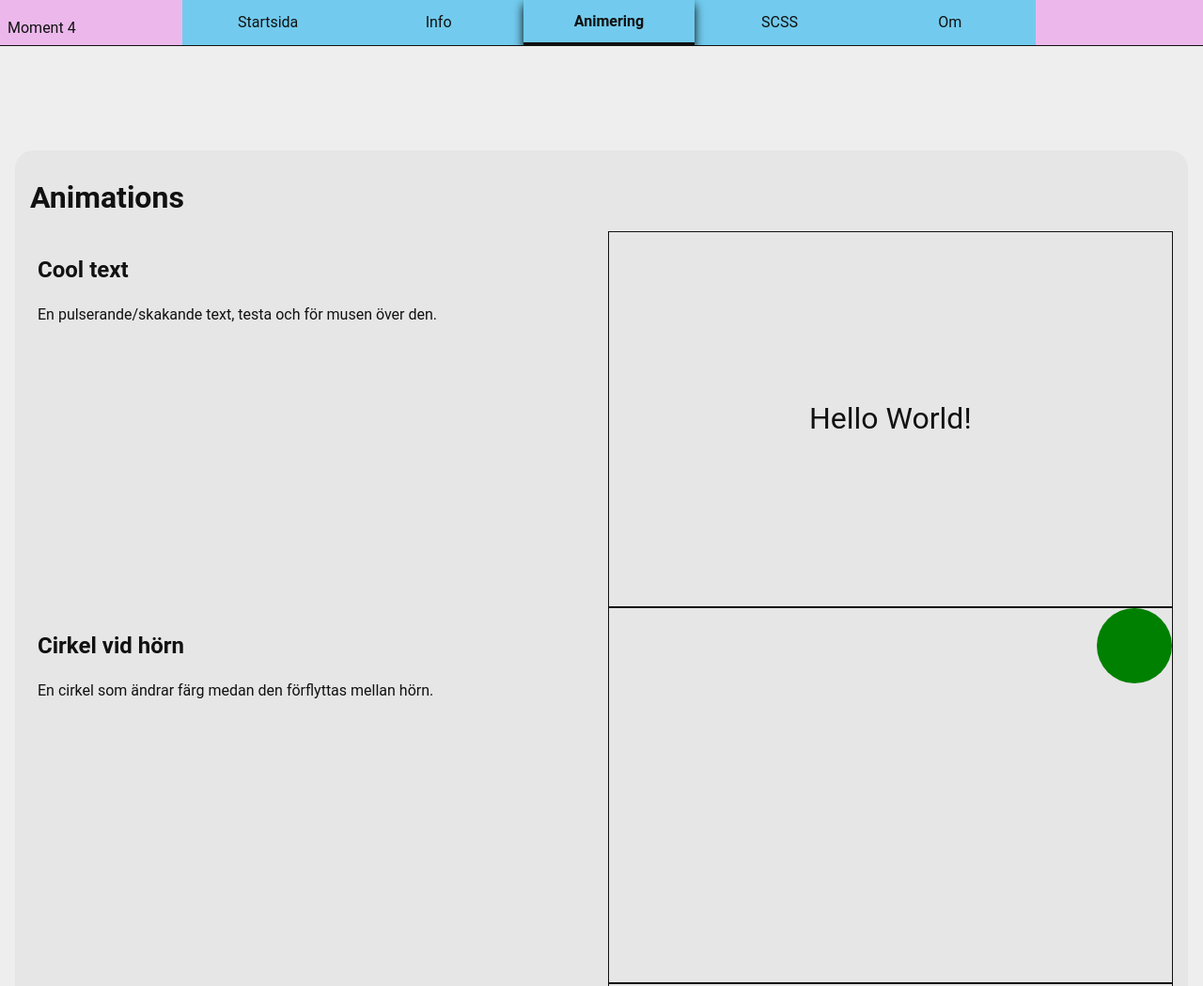
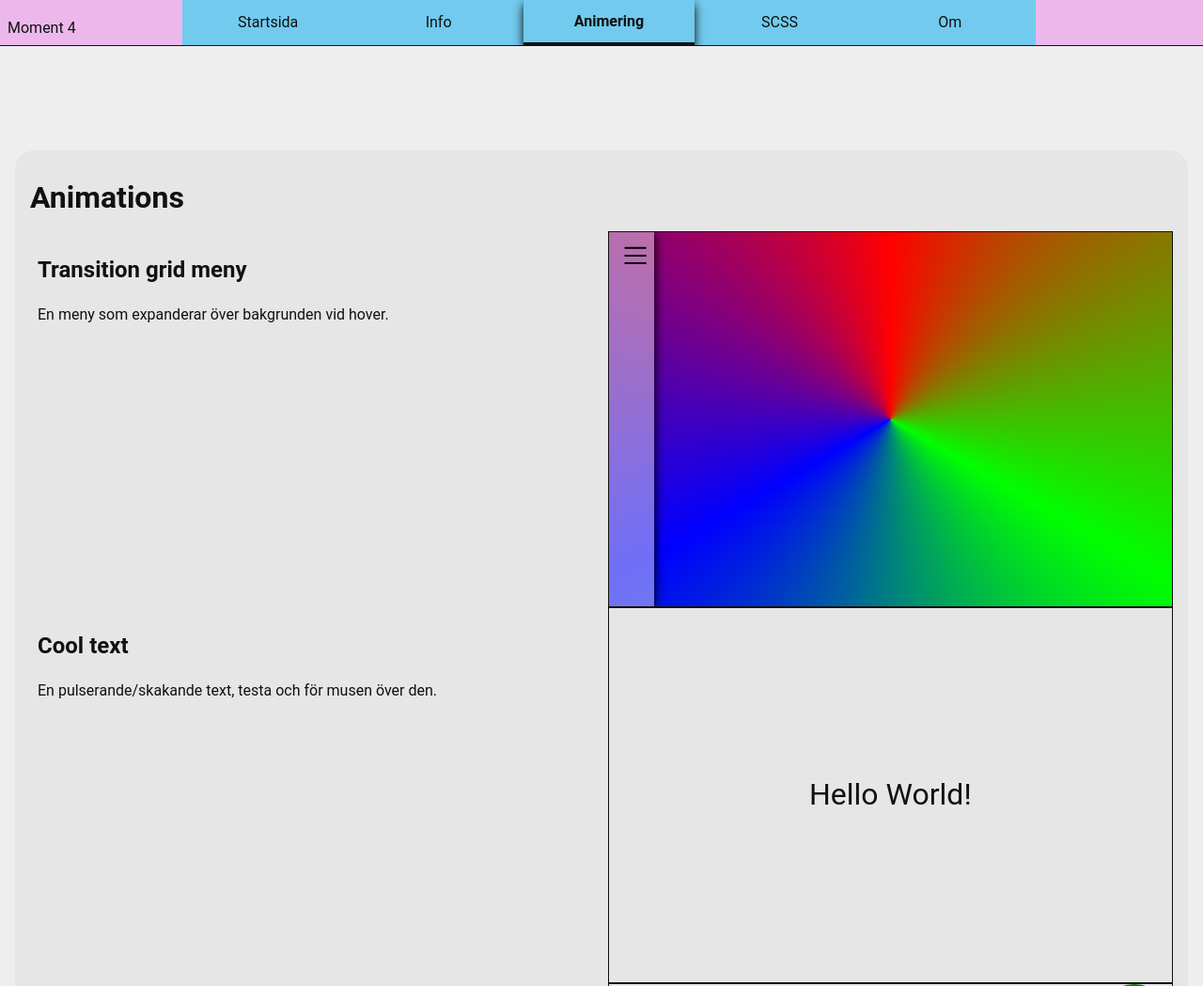
Before and after one commit to C4ndyFl4mes/moment3, a website built with Parcel: page src/pages/animations.html in a window 1280 px wide. Shown: the top 1049 px of the page at 94% size. Built offline with nearby package versions, Linux system fonts and the light colour scheme.

Commit message:
Added grid transition menu. Also fixed lighttheme details for the non-animation parts of the other animations.

```diff
--- a/src/pages/animations.html
+++ b/src/pages/animations.html
@@ -40,6 +40,26 @@
         <h1>Animations</h1>
         <div class="animation-display-frame">
             <article class="animation-description">
+                <h2>Transition grid meny</h2>
+                <p>
+                    En meny som expanderar över bakgrunden vid hover.
+                </p>
+            </article>
+            <div class="animation-box">
+                <div id="animation-grid">
+                    <div id="item1">
+                        <!-- License: MIT. Made by thesabbir: https://github.com/thesabbir/simple-line-icons -->
+                        <svg fill="#000000" width="50px" height="50px" viewBox="0 0 1024 1024"
+                            xmlns="http://www.w3.org/2000/svg">
+                            <path
+                                d="M27 193.6c-8.2-8.2-12.2-18.6-12.2-31.2s4-23 12.2-31.2S45.6 119 58.2 119h912.4c12.6 0 23 4 31.2 12.2s12.2 18.6 12.2 31.2-4 23-12.2 31.2-18.6 12.2-31.2 12.2H58.2c-12.6 0-23-4-31.2-12.2zm974.8 285.2c8.2 8.2 12.2 18.6 12.2 31.2s-4 23-12.2 31.2-18.6 12.2-31.2 12.2H58.2c-12.6 0-23-4-31.2-12.2S14.8 522.6 14.8 510s4-23 12.2-31.2 18.6-12.2 31.2-12.2h912.4c12.6 0 23 4 31.2 12.2zm0 347.4c8.2 8.2 12.2 18.6 12.2 31.2s-4 23-12.2 31.2-18.6 12.2-31.2 12.2H58.2c-12.6 0-23-4-31.2-12.2S14.8 870 14.8 857.4s4-23 12.2-31.2S45.6 814 58.2 814h912.4c12.6 0 23 4.2 31.2 12.2z" />
+                        </svg>
+                    </div>
+                </div>
+            </div>
+        </div>
+        <div class="animation-display-frame">
+            <article class="animation-description">
                 <h2>Cool text</h2>
                 <p>
                     En pulserande/skakande text, testa och för musen över den.
@@ -69,6 +89,9 @@
                     att få till CSS reglerna för cooldown. Därefter manipuleras gradienten med JavaScript och det var
                     riktigt krångligt men jag lyckades tillslut.
                 </p>
+                <p>
+                    När användaren släpper innan baren blir fylld ändras färgen till röd och sjunker från den punkten tills användaren trycker ned igen då fortsätter den framåt.
+                </p>
             </article>
             <div class="animation-box">
                 <div id="cooldown-div">
--- a/src/styles/_animations.scss
+++ b/src/styles/_animations.scss
@@ -16,13 +16,38 @@
     flex: 1;
     border: 1px solid;
     position: relative;
+    overflow: hidden;
+
     display: flex;
     flex-direction: column;
     justify-content: center;
 }
 
+
 // Animation elements
+#animation-grid {
+    width: 100%;
+    height: 100%;
+    background-image: conic-gradient(#FF0000, #00FF00, #0000FF, #FF0000);
+    display: grid;
+    grid-template-columns: 3rem auto;
+    transition: 0.3s grid ease-in-out;
 
+
+    #item1 {
+        position: relative;
+        box-shadow: 1px 1px 10px black;
+        svg {
+            position: absolute;
+            right: 0.5rem;
+            width: 1.5rem;
+            aspect-ratio: 1/1;
+        }
+    }
+}
+#animation-grid:has(#item1:hover) {
+    grid-template-columns: 12rem auto;
+}
 #animation-text {
     align-self: center;
     position: relative;
@@ -31,6 +56,7 @@
     cursor: default;
     animation: coolText 2s infinite;
 }
+
 #animation-text:hover {
     transform: rotate(180deg);
     animation: coolTextUpsideDown 2s infinite;
--- a/src/styles/_base.scss
+++ b/src/styles/_base.scss
@@ -4,12 +4,15 @@ $dath-bg-color: #333;
 $dath-header-bg-color: #550055;
 $dath-header-nav-bg-color: #00597c;
 $dath-loading-bar-bg: #222;
+$dath-grid-menu-bg: #33333377;
 
 // Light Theme
 $lith-fg-color: #111;
 $lith-bg-color: #eee;
 $lith-header-bg-color:#ecb8ec;
 $lith-header-nav-bg-color: #72cbee;
+$lith-loading-bar-bg: #ddd;
+$lith-grid-menu-bg: #eeeeee77;
 
 // All themes
 $alth-info-box-bg-color: #5599558c;
--- a/src/styles/_colorscheme.scss
+++ b/src/styles/_colorscheme.scss
@@ -89,6 +89,25 @@
         .information-box {
             background-color: base.$alth-info-box-bg-color;
         }
+
+        // Background color for the grid menu in animations.
+        #item1 {
+            background-color: base.$lith-grid-menu-bg;
+        }
+
+        #cooldown-div {
+            background-color: base.$lith-loading-bar-bg;
+        }
+        #powerful-btn {
+            background-color: base.$dath-fg-color;
+        }
+        #powerful-btn:hover {
+            background-color: color.adjust(base.$dath-fg-color, $lightness: -5%);
+        }
+        #powerful-btn:active {
+            background-color: color.adjust(base.$dath-fg-color, $lightness: -15%);
+            font-size: 0.8rem;
+        }
     }
 
     .anime-list-item {
@@ -144,6 +163,11 @@
             .information-box {
                 background-color: base.$alth-info-box-bg-color;
             }
+            // Background color for the grid menu in animations.
+            #item1 {
+                background-color: base.$dath-grid-menu-bg;
+            }
+
             #cooldown-div {
                 background-color: base.$dath-loading-bar-bg;
             }
```
